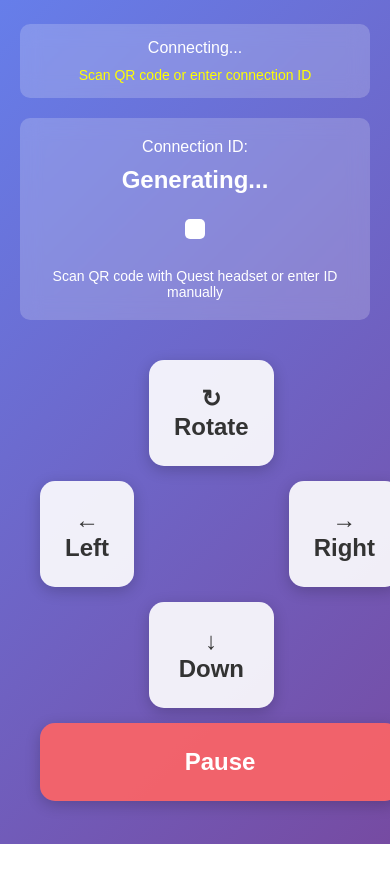
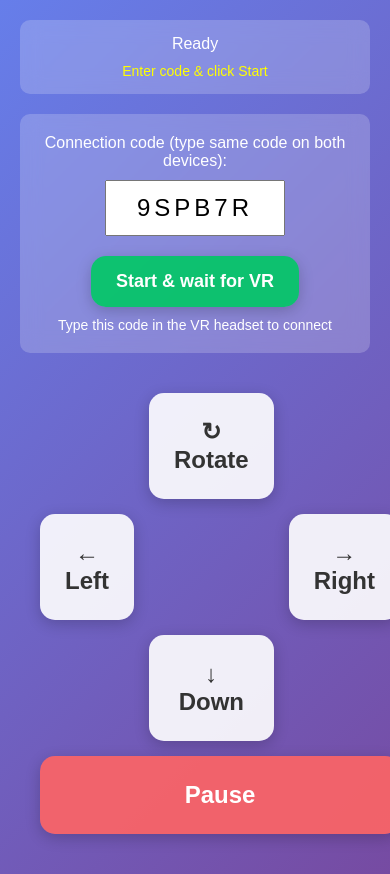
Before and after one commit to harshavardhanr/Tetriswithcomms, a plain HTML site: page phone.html in a window 390 px wide. Before the commit the page ends 844 px from the top, so only its background shows below. Drawn offline with Linux system fonts and the light colour scheme; a script that the page names is missing.

Commit message:
Update phone.html

```diff
--- a/phone.html
+++ b/phone.html
@@ -89,6 +89,12 @@
             background: rgba(255,100,100,0.9);
             color: white;
         }
+        .btn-connect {
+            background: rgba(0,200,100,0.9);
+            color: white;
+            padding: 15px 25px;
+            font-size: 18px;
+        }
         .qr-section {
             background: rgba(255,255,255,0.2);
             padding: 20px;
@@ -120,10 +126,11 @@
         </div>
 
         <div class="qr-section" id="qrSection">
-            <div>Connection ID:</div>
-            <div id="connectionId" style="font-size: 24px; font-weight: bold; margin: 10px 0;">Generating...</div>
-            <div id="qrCode"></div>
-            <div class="instructions">Scan QR code with Quest headset or enter ID manually</div>
+            <div>Connection code (type same code on both devices):</div>
+            <input type="text" id="connectionCode" maxlength="8" placeholder="e.g. ABC123"
+                   style="font-size: 24px; padding: 12px; margin: 10px 0; text-align: center; width: 180px; text-transform: uppercase; letter-spacing: 4px;">
+            <button class="btn btn-connect" id="btnConnect" style="margin-top: 10px;">Start & wait for VR</button>
+            <div class="instructions">Type this code in the VR headset to connect</div>
         </div>
 
         <div class="controls">
```
